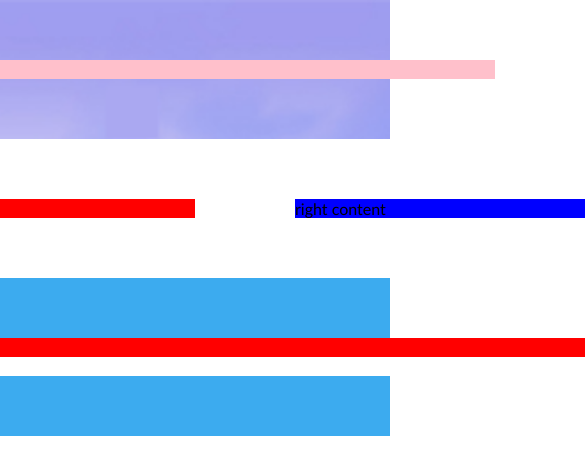
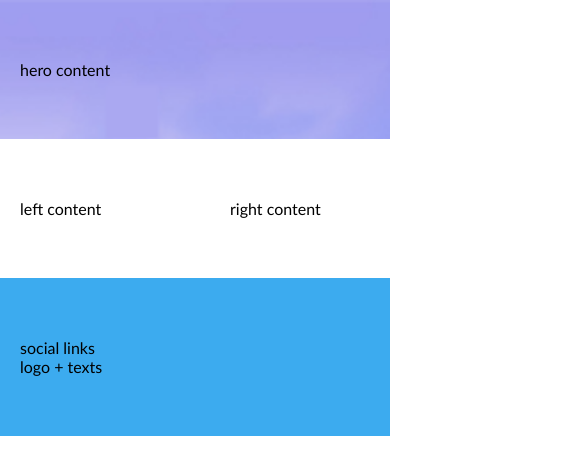
Before and after one commit to BrigitaK/Coming-soon, a plain HTML site: page index.html in a window 390 px wide. Shown: the top 474 px of the page, 585 px wide, since content can reach past the window. Drawn offline with Linux system fonts and the light colour scheme.

Commit message:
responsive  design

```diff
--- a/css/main.css
+++ b/css/main.css
@@ -11,19 +11,16 @@ body{
         display: inline-block;
         width: 600px;
         margin: 0 calc(50% - 300px);
-        background-color:pink;
     }
     .left-column{
         display: inline-block;
         float: left;
         width: 50%;
-        background-color:red;
     }
     .right-column{
         display: inline-block;
         float: right;
         width: 40%;
-        background-color: blue;
 
     }
     .row{
@@ -34,14 +31,11 @@ body{
     .socials{
         display: inline-block;
         width: 100%;
-        background-color: red;
 
     }
     .texts{
         display: inline-block;
-        width: 600px;
-        margin-left: calc(50% - 300px);
-        background-color: white;
+        width: 100%;
 
     }
 .bg-blue {
@@ -55,3 +49,21 @@ body{
     background-position: bottom center;
     background-attachment: fixed;
 }
+
+@media (max-width:1100px) {
+    .row{
+        width: 600px;
+        margin: 0 calc(50% - 300px);
+    }
+}
+
+@media (max-width:700px) {
+    .container{
+        padding: 60px 20px;
+    }
+    .hero-row,
+    .row{
+        width: 100%;
+        margin: 0;
+    }
+}
```
